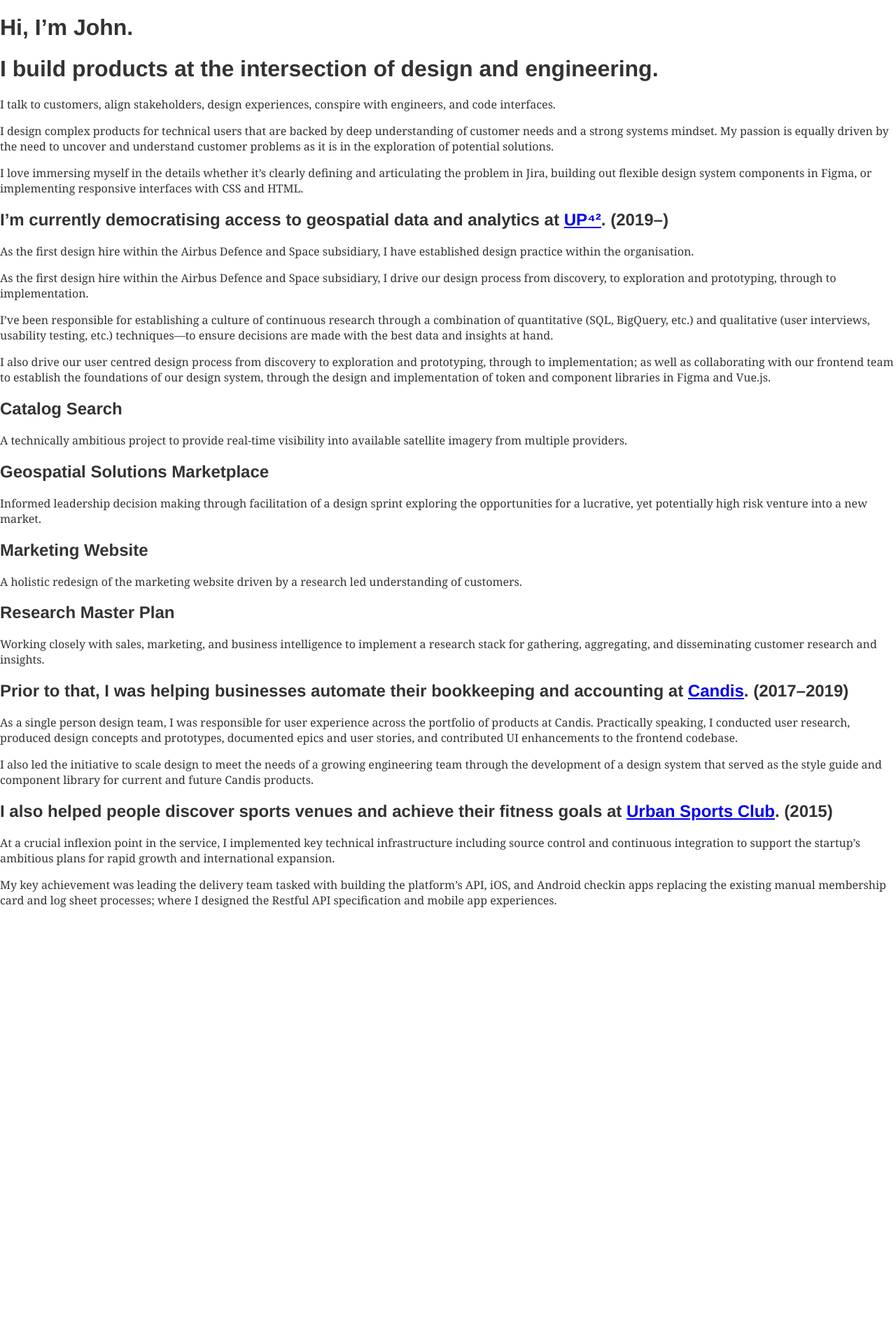
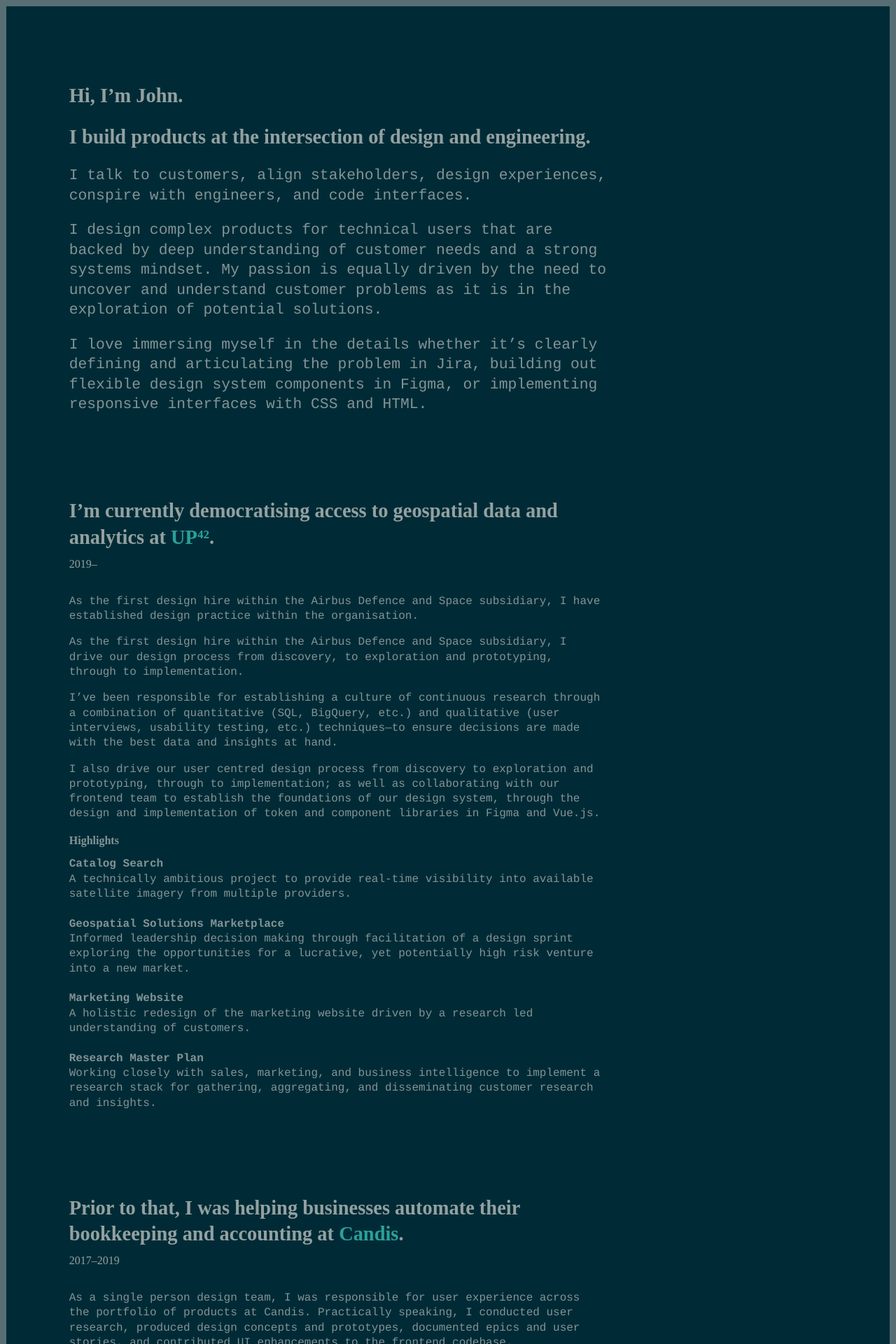
Before and after one commit to jngo/smallepic-jekyll, a Jekyll site: the page built from index.html, in a window 1280 px wide. Shown: the top 1920 px of the page at 70% size. Built offline with Jekyll 4.4.1, drawn with Linux system fonts in a browser that asks for light colours; some web fonts are replaced; before the commit the page ends 1313 px from its top, so only the background shows below that; some of the changed text lies outside the part shown.

Commit message:
First pass at landing page styling with typography.

```diff
--- a/_includes/head.html
+++ b/_includes/head.html
@@ -3,5 +3,6 @@
   <meta charset="utf-8">
   <meta name="viewport" content="width=device-width, initial-scale=1">
 
+  <link rel="stylesheet" href="https://use.typekit.net/xtr2ajt.css">
   <link rel="stylesheet" href="stylesheets/application.css">
 </head>
--- a/index.html
+++ b/index.html
@@ -2,51 +2,46 @@
 title: Index
 layout: application
 ---
-<h1>Hi, I’m John.</h1>
-
 <header>
-  <h1>I build products at the intersection of design and engineering.</h1>
+  <h1>Hi, I’m John.<br><b>I build products at the intersection of design and engineering.</b></h1>
   <p>I talk to customers, align stakeholders, design experiences, conspire with engineers, and code interfaces.</p>
   <p>I design complex products for technical users that are backed by deep understanding of customer needs and a strong systems mindset. My passion is equally driven by the need to uncover and understand customer problems as it is in the exploration of potential solutions.</p>
   <p>I love immersing myself in the details whether it’s clearly defining and articulating the problem in Jira, building out flexible design system components in Figma, or implementing responsive interfaces with CSS and HTML.</p>
 </header>
 
 <section>
-  <h1>I’m currently democratising access to geospatial data and analytics at <a href="https://up42.com/">UP⁴²</a>. (2019–)</h1>
+  <h1>I’m currently democratising access to geospatial data and analytics at <a href="https://up42.com/">UP⁴²</a>.<br><i>2019–</i></h1>
   <p>As the first design hire within the Airbus Defence and Space subsidiary, I have established design practice within the organisation.</p>
   <p>As the first design hire within the Airbus Defence and Space subsidiary, I drive our design process from discovery, to exploration and prototyping, through to implementation.</p>
   <p>I’ve been responsible for establishing a culture of continuous research through a combination of quantitative (SQL, BigQuery, etc.) and qualitative (user interviews, usability testing, etc.) techniques—to ensure decisions are made with the best data and insights at hand.</p>
   <p>I also drive our user centred design process from discovery to exploration and prototyping, through to implementation; as well as collaborating with our frontend team to establish the foundations of our design system, through the design and implementation of token and component libraries in Figma and Vue.js.</p>
 
-  <article>
-    <h2>Catalog Search</h2>
-    <p>A technically ambitious project to provide real-time visibility into available satellite imagery from multiple providers.</p>
-  </article>
-
-  <article>
-    <h2>Geospatial Solutions Marketplace</h2>
-    <p>Informed leadership decision making through facilitation of a design sprint exploring the opportunities for a lucrative, yet potentially high risk venture into a new market.</p>
-  </article>
-
-  <article>
-    <h2>Marketing Website</h2>
-    <p>A holistic redesign of the marketing website driven by a research led understanding of customers.</p>
-  </article>
-
-  <article>
-    <h2>Research Master Plan</h2>
-    <p>Working closely with sales, marketing, and business intelligence to implement a research stack for gathering, aggregating, and disseminating customer research and insights.</p>
-  </article>
+  <h2>Highlights</h2>
+  <ul>
+    <li><strong>Catalog Search</strong><br>A technically ambitious project to provide real-time visibility into available satellite imagery from multiple providers.</li>
+    <li><strong>Geospatial Solutions Marketplace</strong><br>Informed leadership decision making through facilitation of a design sprint exploring the opportunities for a lucrative, yet potentially high risk venture into a new market.</li>
+    <li><strong>Marketing Website</strong><br>A holistic redesign of the marketing website driven by a research led understanding of customers.</li>
+    <li><strong>Research Master Plan</strong><br>Working closely with sales, marketing, and business intelligence to implement a research stack for gathering, aggregating, and disseminating customer research and insights.</li>
+  </ul>
 </section>
 
 <section>
-  <h1>Prior to that, I was helping businesses automate their bookkeeping and accounting at <a href="https://www.candis.io/">Candis</a>. (2017–2019)</h1>
+  <h1>Prior to that, I was helping businesses automate their bookkeeping and accounting at <a href="https://www.candis.io/">Candis</a>.<br><i>2017–2019</i></h1>
   <p>As a single person design team, I was responsible for user experience across the portfolio of products at Candis. Practically speaking, I conducted user research, produced design concepts and prototypes, documented epics and user stories, and contributed UI enhancements to the frontend codebase.</p>
   <p>I also led the initiative to scale design to meet the needs of a growing engineering team through the development of a design system that served as the style guide and component library for current and future Candis products.</p>
 </section>
 
 <section>
-  <h1>I also helped people discover sports venues and achieve their fitness goals at <a href="https://urbansportsclub.com/">Urban Sports Club</a>. (2015)</h1>
+  <h1>I also helped people discover sports venues and achieve their fitness goals at <a href="https://urbansportsclub.com/">Urban Sports Club</a>.<br><i>2015</i></h1>
   <p>At a crucial inflexion point in the service, I implemented key technical infrastructure including source control and continuous integration to support the startup’s ambitious plans for rapid growth and international expansion.</p>
   <p>My key achievement was leading the delivery team tasked with building the platform’s API, iOS, and Android checkin apps replacing the existing manual membership card and log sheet processes; where I designed the Restful API specification and mobile app experiences.</p>
 </section>
+
+<footer>
+  <ul>
+    <li><a href="mailto:john@smallepic.com">Email</a></li>
+    <li><a href="https://www.linkedin.com/in/jngo/">LinkedIn</a></li>
+    <li><a href="https://github.com/jngo">Github</a></li>
+    <li><a href="https://twitter.com/jngo">Twitter</a></li>
+  </ul>
+</footer>
--- a/stylesheets/application.scss
+++ b/stylesheets/application.scss
@@ -15,19 +15,20 @@
 // Colors
 // -------------------------
 
-$color-black: #333333;
-$color-grey: #CCCCCC;
-$color-white: #FFFFFF;
+$color-black: #002b36;
+$color-grey: #839496;
+$color-white: #839496;
 
 
 // Fonts
 // -------------------------
 
-$font-color: $color-black;
-$font-family-heading: 'Helvetica Neue', Helvetica, Arial, sans-serif;
-$font-family: Georgia, 'Times New Roman', Times, serif;
+$font-color: $color-white;
+$font-family-heading: 'ff-meta-serif-web-pro', 'Times New Roman', Times, serif;
+$font-family: 'inconsolata', Courier, monospace;
 $font-size: modular-scale(0);
-$font-weight: normal;
+$font-weight: 500;
+$font-weight-heading: 700;
 
 
 // Base
@@ -40,14 +41,110 @@
 
 body
 {
+  background-color: $color-black;
+  border: solid modular-scale(-2) #586e75;
   color: $font-color;
   font-family: $font-family;
   font-size: $font-size;
   font-weight: $font-weight;
+  line-height: modular-scale(1);
   margin: 0;
+  padding: modular-scale(6);
 }
 
 h1, h2, h3, h4, h5, h6
 {
   font-family: $font-family-heading;
+  font-weight: $font-weight-heading;
 }
+
+h1
+{
+  color: #93a1a1;
+  font-size: modular-scale(2);
+  line-height: modular-scale(3);
+
+  b
+  {
+    display: block;
+    margin-top: modular-scale(1);
+  }
+
+  i
+  {
+    display: block;
+    font-size: modular-scale(0);
+    font-style: normal;
+    font-weight: 500;
+    margin-top: 0;
+  }
+}
+
+h2
+{
+  font-size: modular-scale(0);
+  line-height: modular-scale(1);
+}
+
+a
+{
+  color: #2aa198;
+  text-decoration: none;
+
+  &:hover
+  {
+    background: #073642;
+  }
+}
+
+ul
+{
+  list-style: none;
+  margin: 0;
+  padding: 0;
+
+  li + li
+  {
+    margin-top: modular-scale(1);
+  }
+}
+
+header,
+section,
+footer
+{
+  max-width: 48rem;
+}
+
+header + section,
+section + section,
+section + footer
+{
+  margin-top: modular-scale(7);
+}
+
+header
+{
+  p
+  {
+    font-size: modular-scale(1);
+    line-height: modular-scale(2);
+  }
+}
+
+footer
+{
+  ul
+  {
+    li
+    {
+      display: inline-block;
+
+      & + li
+      {
+        margin: 0;
+        margin-left: modular-scale(1);
+      }
+    }
+  }
+}
```
